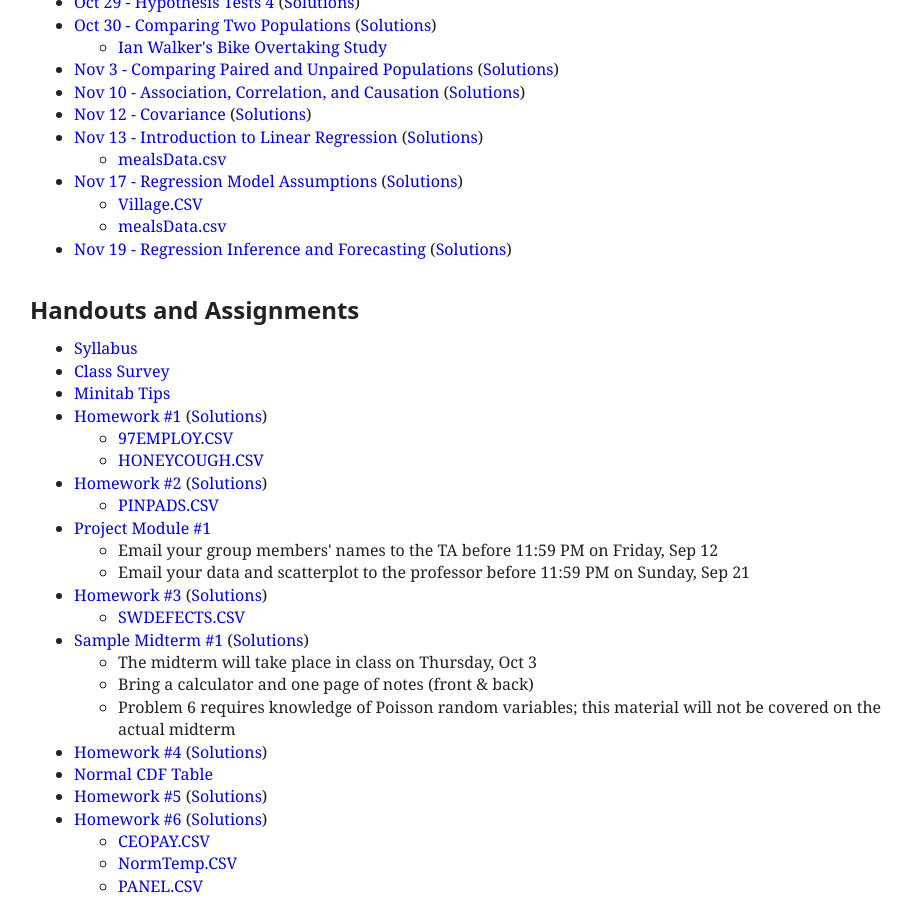
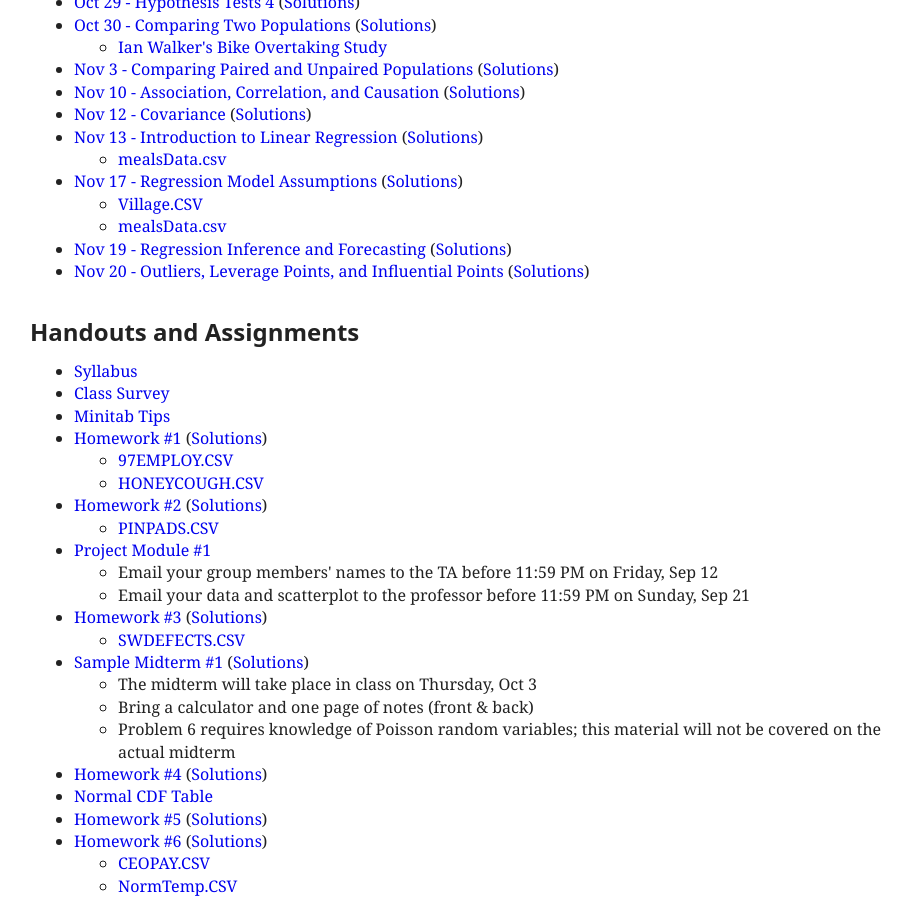
Before and after one commit to patperry/patperry.github.com, a Jekyll site: the page built from course/ub0103/index.html, in a window 1280 px wide and 900 px high, scrolled down 1080 px. Shown: the whole window, without its empty margins (178-1090 px from the left). Built offline with Jekyll 4.4.1, drawn with Linux system fonts in a browser that asks for light colours.

Commit message:
Add outliers handout

```diff
--- a/course/ub0103/index.html
+++ b/course/ub0103/index.html
@@ -112,6 +112,8 @@ stylesheet: /css/main.css?v=1
     </ul>
   <li><a href="lecture/reg-inference.pdf">Nov 19 - Regression Inference and Forecasting</a>
     (<a href="lecture/reg-inference-sol.pdf">Solutions</a>)
+  <li><a href="lecture/outliers.pdf">Nov 20 - Outliers, Leverage Points, and Influential Points</a>
+    (<a href="lecture/outliers-sol.pdf">Solutions</a>)
 </ul>
 
 <h2>Handouts and Assignments</h2>
```
Also changed, not shown: 2 other files.
